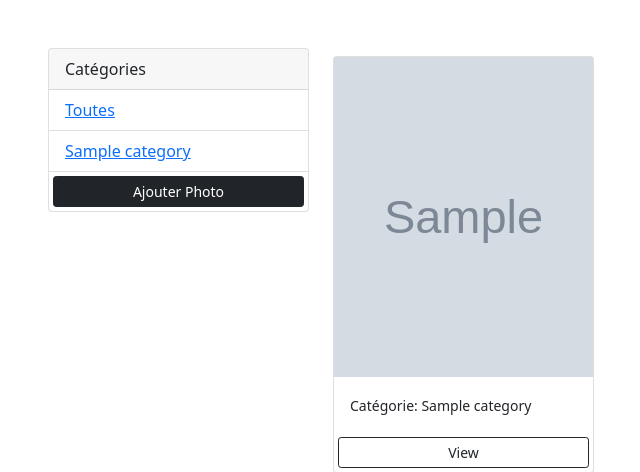
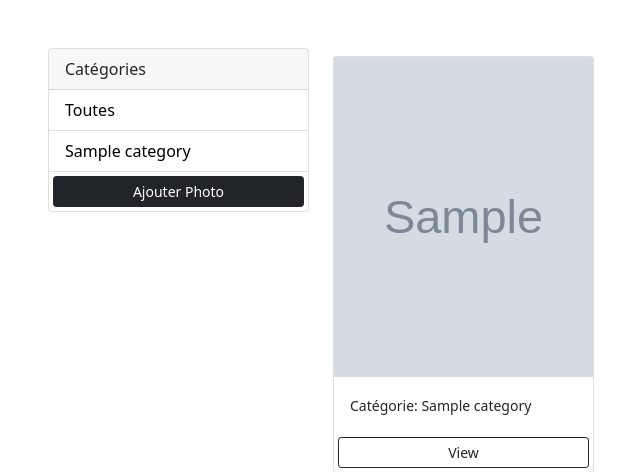
Before and after one commit to dardevetdidier/photoshare, a Django app: page / in a window 1280 px wide. Shown: the top 472 px of the page, without its empty margins (34-674 px from the left). Run offline with Django 4.2, Linux system fonts and the light colour scheme; tables that the repository leaves empty hold one stand-in row (values such as "Sample post"); grey boxes marked "Sample" are stand-in pictures.

Commit message:
Add css file

```diff
--- /dev/null
+++ b/photos/static/photos/css/style.css
@@ -0,0 +1,9 @@
+.image-thumbail {
+            height: 20rem;
+            object-fit: cover;
+}
+
+.list-group-item a {
+    text-decoration: none;
+    color: black;
+}
--- a/photos/templates/photos/gallery.html
+++ b/photos/templates/photos/gallery.html
@@ -9,12 +9,8 @@
 
     <!-- CSS only -->
     <link href="https://cdn.jsdelivr.net/npm/bootstrap@5.1.3/dist/css/bootstrap.min.css" rel="stylesheet" integrity="sha384-1BmE4kWBq78iYhFldvKuhfTAU6auU8tT94WrHftjDbrCEXSU1oBoqyl2QvZ6jIW3" crossorigin="anonymous">
-    <style>
-        .image-thumbail {
-            height: 20rem;
-            object-fit: cover;
-        }
-    </style>
+    <link rel="stylesheet" href="../../static/photos/css/style.css">
+
 </head>
 
 <body class="m-5">
--- a/photoshare/settings.py
+++ b/photoshare/settings.py
@@ -124,7 +124,8 @@ STATIC_URL = '/static/'
 MEDIA_URL = '/images/'
 
 STATICFILES_DIRS = [
-    BASE_DIR / 'static'
+    BASE_DIR / 'static',
+    BASE_DIR / 'photos/static',
 ]
 
 MEDIA_ROOT = BASE_DIR / 'static/images'
```
Also changed, not shown: 6 other files.
